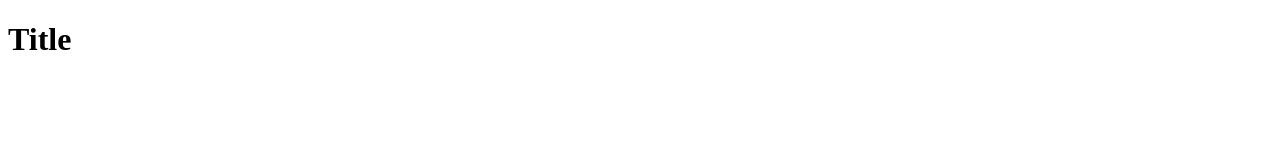
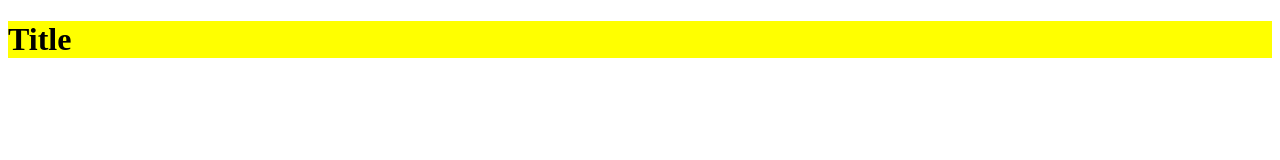
Before and after one commit to muhammadnoor2005/pratice-portfolio, a plain HTML site: page index.html in a window 1280 px wide. Drawn offline with Linux system fonts and the light colour scheme.

Commit message:
added css file

```diff
--- a/index.html
+++ b/index.html
@@ -1,6 +1,7 @@
 <!DOCTYPE html>
 <html lang="en">
 <head>
+    <link rel="stylesheet" href="./styles.css">
     <title>Document</title>
     <h1>Title</h1>
 </head>
--- /dev/null
+++ b/styles.css
@@ -0,0 +1,3 @@
+h1{
+    background-color: yellow;
+}
```
